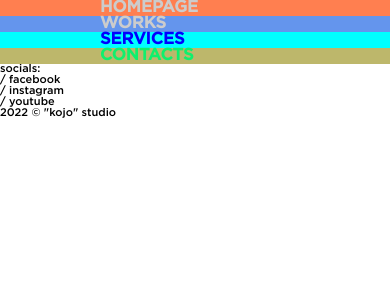
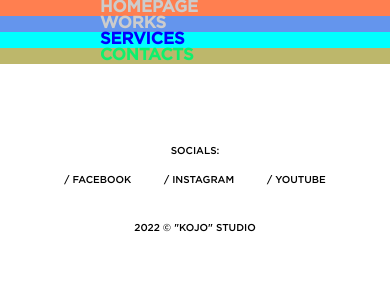
Before and after one commit to AnatolyKostarev/kojo, a React (Create React App) app: page / in a window 390 px wide. Shown: the top 300 px of the page. Built offline with nearby package versions, Linux system fonts and the light colour scheme.

Commit message:
Add styles for Footer Component

```diff
--- a/src/layouts/footer/Footer.module.css
+++ b/src/layouts/footer/Footer.module.css
@@ -0,0 +1,65 @@
+.container {
+  max-width: 1920px;
+  margin: 0 auto;
+  padding: 0 100px;
+  box-sizing: content-box;
+}
+
+.footer {
+  display: flex;
+  justify-content: space-between;
+  align-items: center;
+  padding: 10vh 0;
+  max-width: 1440px;
+  font-size: 10px;
+  line-height: 8px;
+  text-transform: uppercase;
+}
+
+.social {
+  display: flex;
+  justify-content: space-between;
+  align-items: center;
+}
+
+.title {
+  margin-right: 88px;
+}
+
+.list {
+  display: flex;
+  justify-content: space-between;
+}
+
+.item:nth-child(2n) {
+  margin: 0 1.4vw;
+}
+
+.copyright {
+  font-size: 10px;
+  line-height: 8px;
+  text-transform: uppercase;
+}
+
+@media (max-width: 1023px) {
+  .container {
+    padding: 0 16px;
+  }
+
+  .footer {
+    flex-direction: column;
+  }
+
+  .social {
+    flex-direction: column;
+    margin-bottom: 40px;
+  }
+
+  .title {
+    margin: 0 auto 2.5vh;
+  }
+
+  .item:nth-child(2n) {
+    margin: 0 8.4vw;
+  }
+}
```
